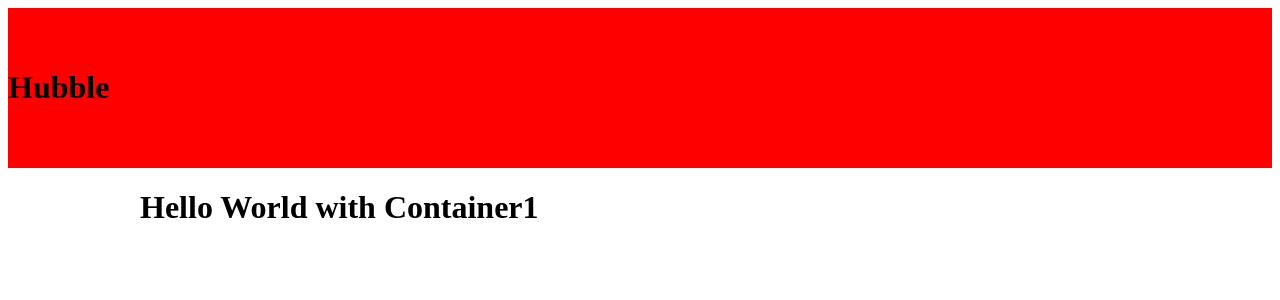
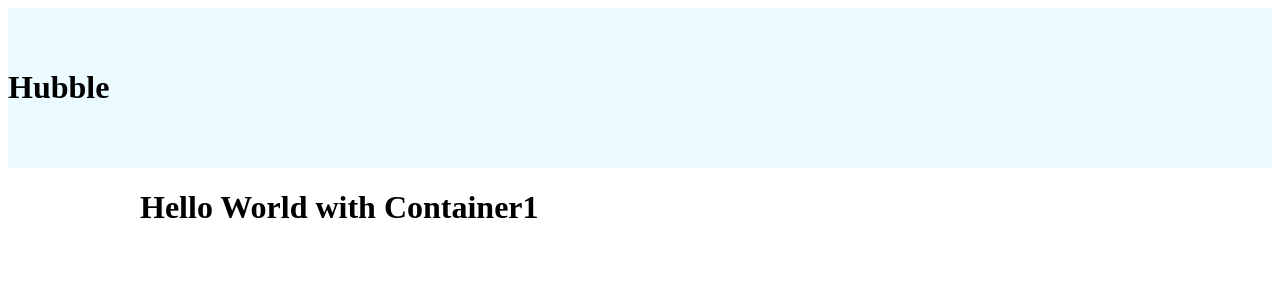
Before and after one commit to monello/styled-components, a React (Create React App) app: page / in a window 1280 px wide. Shown: the top 300 px of the page. Built offline with nearby package versions, Linux system fonts and the light colour scheme.

Commit message:
Creating and using a theme

```diff
--- a/src/App.js
+++ b/src/App.js
@@ -1,14 +1,25 @@
+import { ThemeProvider } from "styled-components";
 import Header from "./components/Header";
 import { Container } from "./components/styles/Container.styled";
 
+const theme = {
+  colors: {
+    header: '#ebfbff',
+    body: '#fff',
+    footer: '#003333'
+  }
+}
+
 function App() {
   return (
+    <ThemeProvider theme={theme}>
       <>
         <Header />
         <Container>
           <h1>Hello World with Container1</h1>
         </Container>
       </>
+    </ThemeProvider>
   );
 }
 
--- a/src/components/Header.js
+++ b/src/components/Header.js
@@ -2,7 +2,7 @@
 
 export default function Header() {
     return (
-        <StyledHeader bg='red'>
+        <StyledHeader>
             <h1>Hubble</h1>
         </StyledHeader>
     )
--- a/src/components/styles/Header.styled.js
+++ b/src/components/styles/Header.styled.js
@@ -3,6 +3,7 @@
 export const StyledHeader = styled.header`
     /* importing "props" and accessing .bg on props */
     /* background-color: ${props => props.bg}}; */
-    background-color: ${({ bg }) => bg};
+    /* using props descructuring instead */
+    background-color: ${({ theme }) => theme.colors.header};
     padding: 40px 0;
 `
```
Lines whose indentation alone changed are shown as unchanged.
